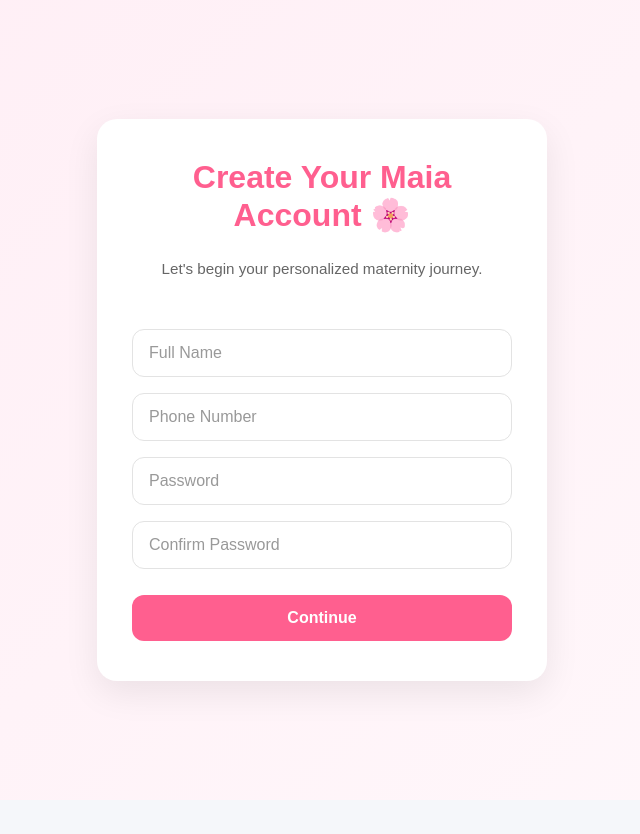
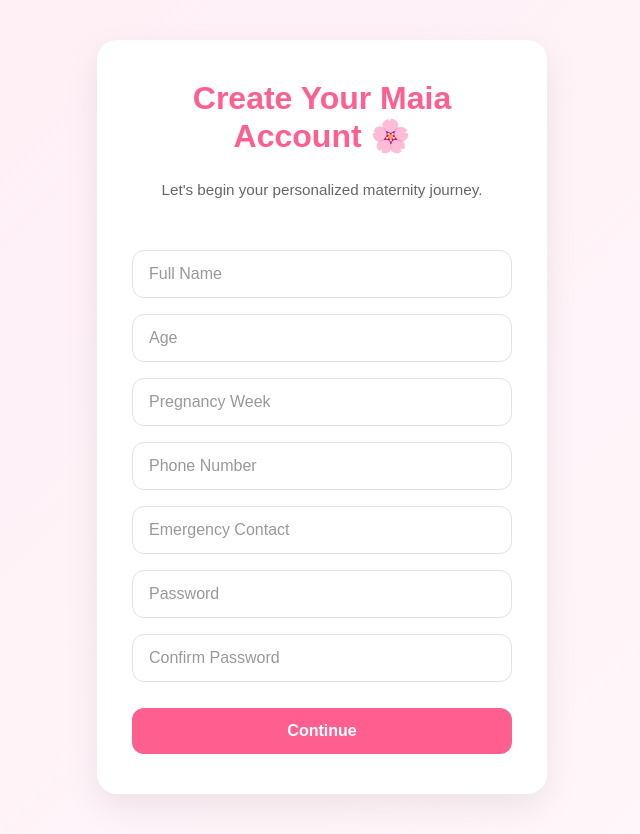
Before and after one commit to mandira15/Maia.ai, a React (Vite) app: page /Signup in a window 1280 px wide. Shown: the whole page, without its empty margins (318-958 px from the left). Before the commit the page ends 800 px from the top, so only its background shows below. Built offline with nearby package versions, Linux system fonts and the light colour scheme.

Commit message:
Updated Sign-up page

```diff
--- a/src/pages/Signup.jsx
+++ b/src/pages/Signup.jsx
@@ -70,6 +70,24 @@ function Signup() {
           />
 
           <input
+            type="number"
+            name="age"
+            placeholder="Age"
+            value={formData.age}
+            onChange={handleChange}
+            required
+          />
+
+          <input
+            type="number"
+            name="pregnancyWeek"
+            placeholder="Pregnancy Week"
+            value={formData.pregnancyWeek}
+            onChange={handleChange}
+            required
+          />
+
+          <input
             type="tel"
             name="phoneNumber"
             placeholder="Phone Number"
@@ -77,6 +95,16 @@ function Signup() {
             onChange={handleChange}
             required
           />
+
+          <input
+            type="tel"
+            name="emergencyContact"
+            placeholder="Emergency Contact"
+            value={formData.emergencyContact}
+            onChange={handleChange}
+            required
+          />
+
 
           <input
             type="password"
```
